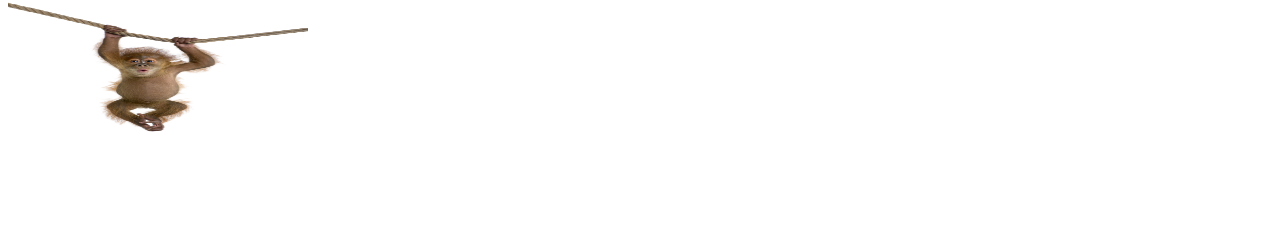
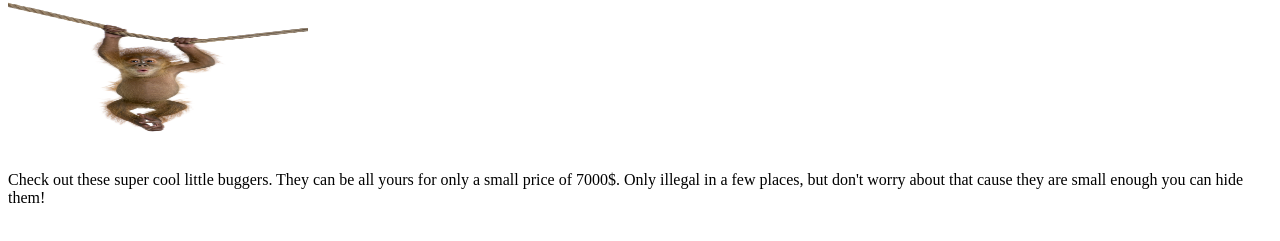
Before and after one commit to wilkigab001/deployLab, a website: page client/index.html in a window 1280 px wide. Shown: the part 79-320 px from the top of the page. Drawn offline with Linux system fonts and the light colour scheme.

Commit message:
Added description

```diff
--- a/client/index.html
+++ b/client/index.html
@@ -10,5 +10,9 @@
     <h1>Finger Monkeys</h1>
 
     <img src="./photos/fingMonkey.png" alt='finger monkey' style = "width:300px; height: 150px">
+
+    <p>
+        Check out these super cool little buggers. They can be all yours for only a small price of 7000$. Only illegal in a few places, but don't worry about that cause they are small enough you can hide them!
+    </p>
 </body>
 </html>
```
